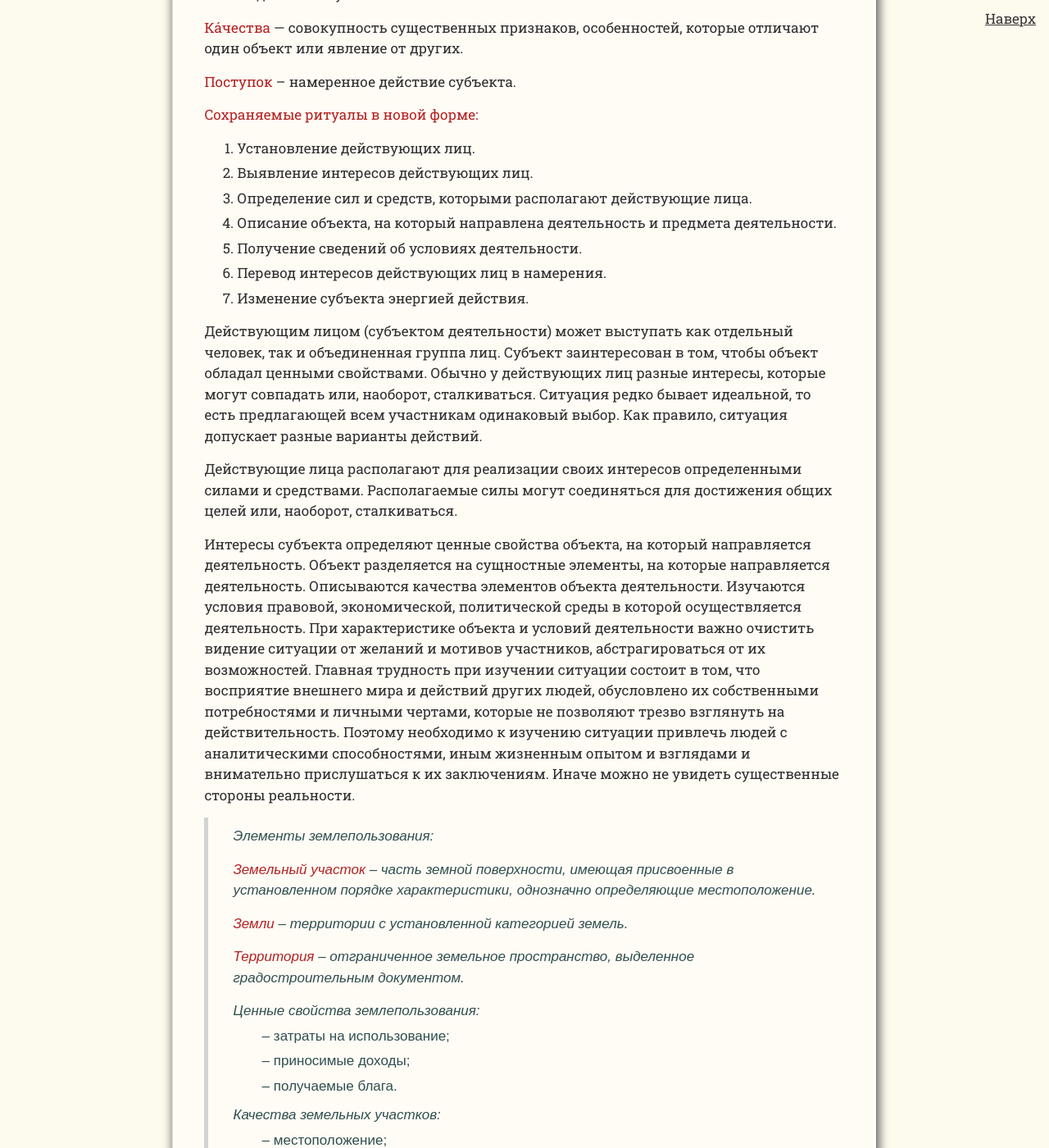
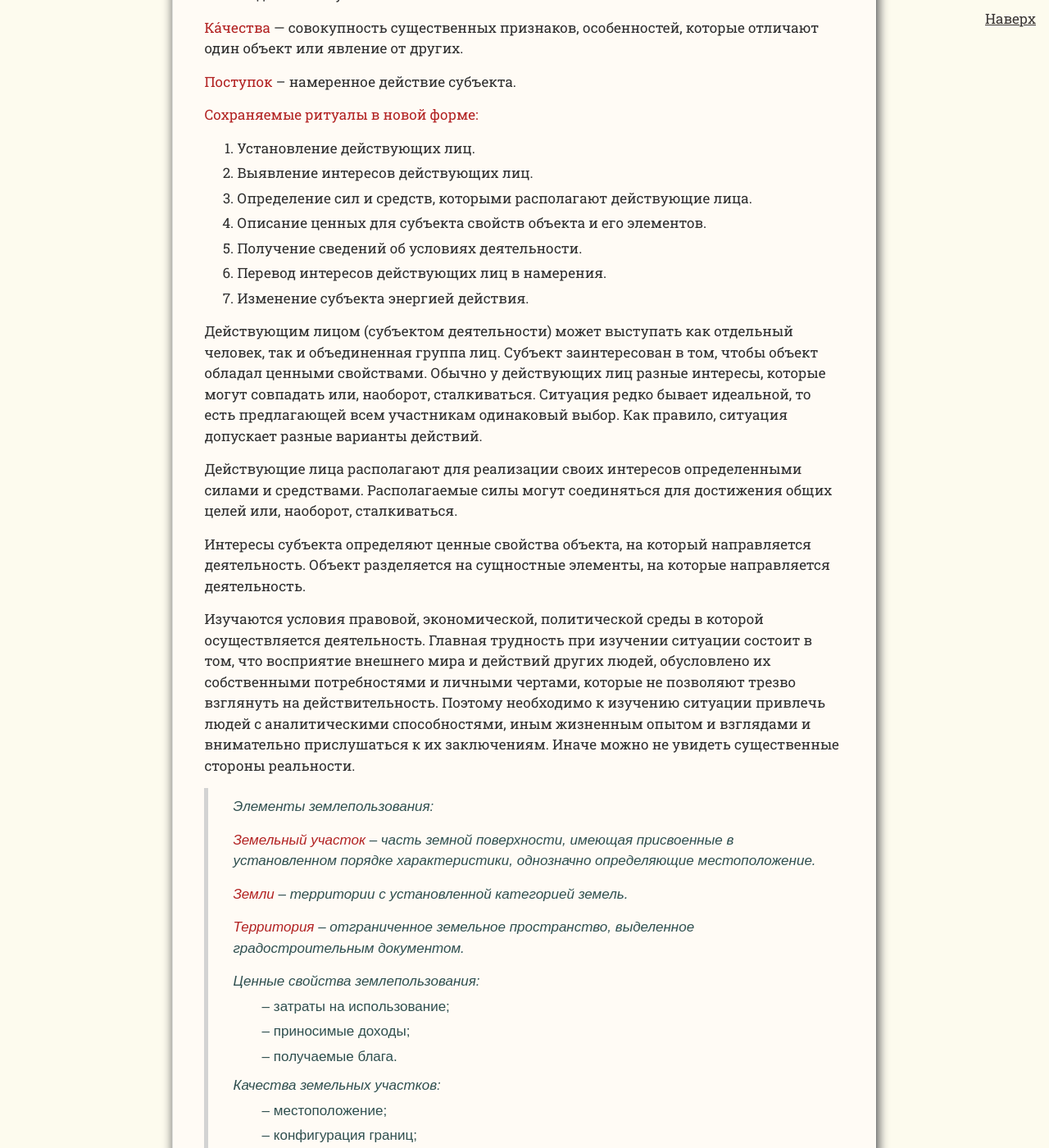
Before and after one commit to SergSi/land-use-art, a Jekyll site: the page built from _posts/2024-12-15-alhimia.md, in a window 1280 px wide and 1400 px high, scrolled down 5494 px. Shown: the whole window at 82% size. Built offline with Jekyll 4.4.1, drawn with Linux system fonts in a browser that asks for light colours; some web fonts are replaced.

Commit message:
Update 2024-12-15-alhimia.md

```diff
--- a/_posts/2024-12-15-alhimia.md
+++ b/_posts/2024-12-15-alhimia.md
@@ -112,7 +112,7 @@
 
 3. Определение сил и средств, которыми располагают действующие лица.
 
-4. Описание объекта, на который направлена деятельность и предмета деятельности.
+4. Описание ценных для субъекта свойств объекта и его элементов.
 
 5. Получение сведений об условиях деятельности.
 
@@ -124,7 +124,9 @@
 
 Действующие лица располагают для реализации своих интересов определенными силами и средствами. Располагаемые силы могут соединяться для достижения общих целей или, наоборот, сталкиваться.
 
-Интересы субъекта определяют ценные свойства объекта, на который направляется деятельность. Объект разделяется на сущностные элементы, на которые направляется деятельность. Описываются качества элементов объекта деятельности. Изучаются условия правовой, экономической, политической среды в которой осуществляется деятельность. При характеристике объекта и условий деятельности важно очистить видение ситуации от желаний и мотивов участников, абстрагироваться от их возможностей. Главная трудность при изучении ситуации состоит в том, что восприятие внешнего мира и действий других людей, обусловлено их собственными потребностями и личными чертами, которые не позволяют трезво взглянуть на действительность. Поэтому необходимо к изучению ситуации привлечь людей с аналитическими способностями, иным жизненным опытом и взглядами и внимательно прислушаться к их заключениям. Иначе можно не увидеть существенные стороны реальности.
+Интересы субъекта определяют ценные свойства объекта, на который направляется деятельность. Объект разделяется на сущностные элементы, на которые направляется деятельность.
+
+Изучаются условия правовой, экономической, политической среды в которой осуществляется деятельность. Главная трудность при изучении ситуации состоит в том, что восприятие внешнего мира и действий других людей, обусловлено их собственными потребностями и личными чертами, которые не позволяют трезво взглянуть на действительность. Поэтому необходимо к изучению ситуации привлечь людей с аналитическими способностями, иным жизненным опытом и взглядами и внимательно прислушаться к их заключениям. Иначе можно не увидеть существенные стороны реальности.
 
 > Элементы землепользования:
 >
```
